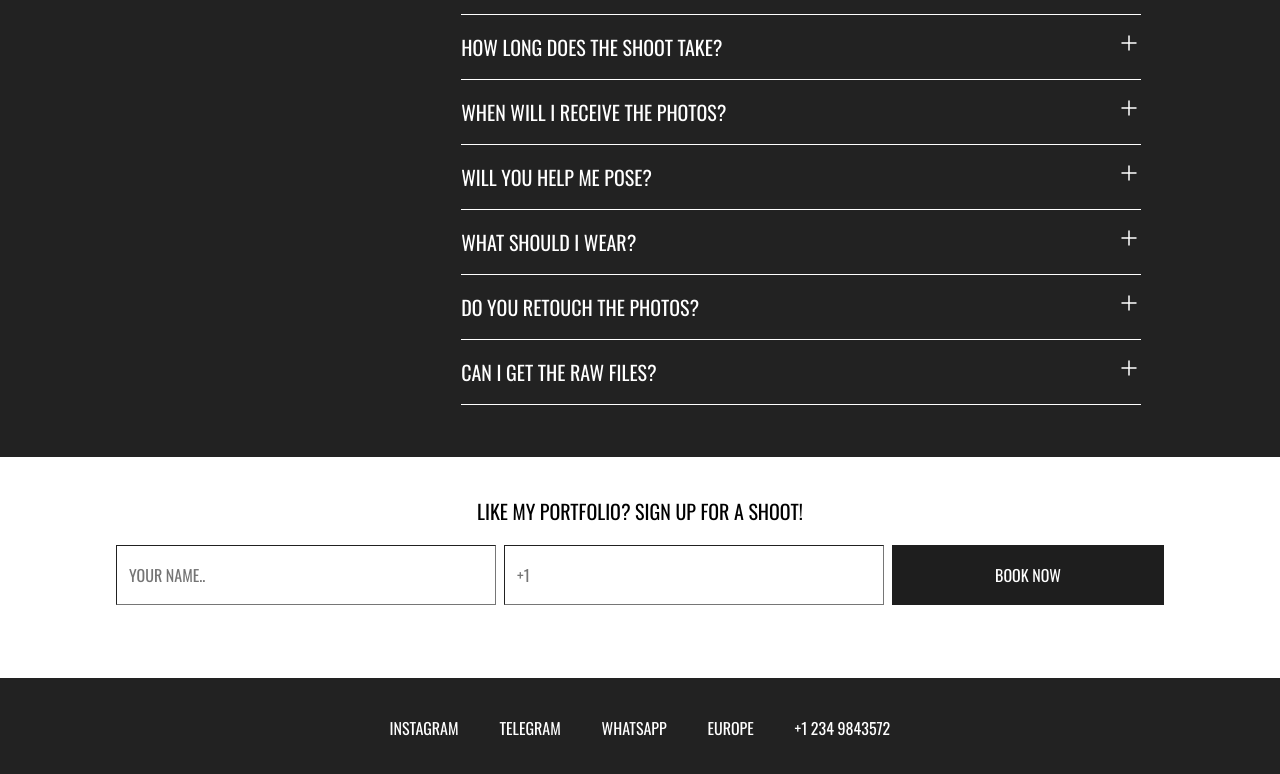
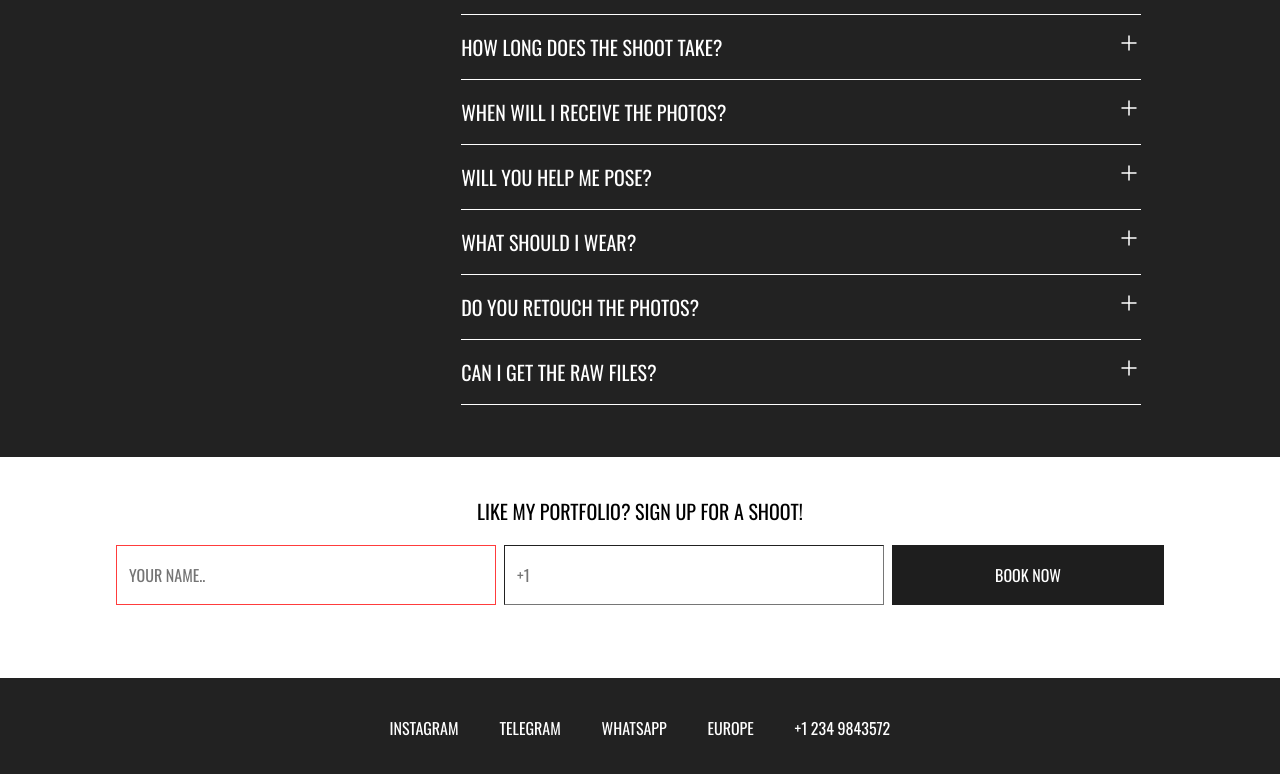
Before and after one commit to jentlgiz/portfolio, a plain HTML site: page portfolio/index.html in a window 1280 px wide. In both pictures the pointer is over the input "Your name..". Shown: the part 4967-5741 px from the top of the page. Drawn offline with nearby package versions, Linux system fonts and the light colour scheme.

Commit message:
fix: hover effects

```diff
--- a/portfolio/main.css
+++ b/portfolio/main.css
@@ -621,4 +621,11 @@ input[type=text] {
     letter-spacing: 0%;
     text-transform: uppercase;
     color: #989898;
+    cursor: pointer;
 }
+
+input[type=text]:hover {
+    border: 1px solid #FF3C3C;
+    transition: 0.3s ease-in-out;
+    color:#000000;
+}
```
